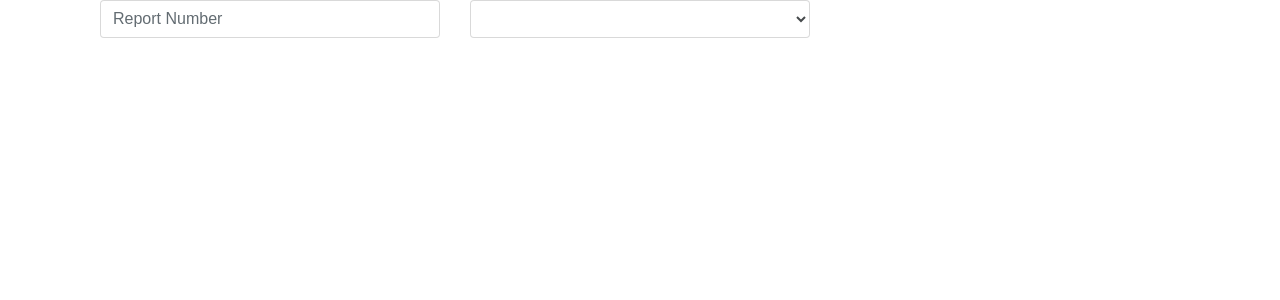
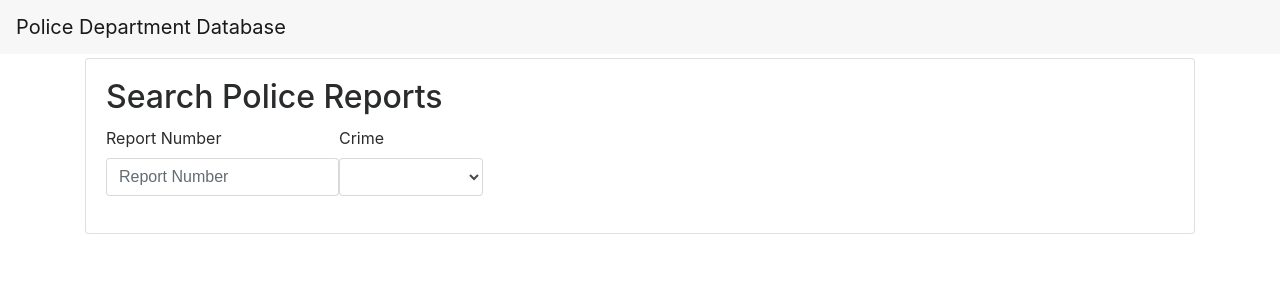
Before and after one commit to techknowfile/dbman, a Django app: page / in a window 1280 px wide. Shown: the top 300 px of the page. Run offline with Django 3.2, Linux system fonts and the light colour scheme; tables that the repository leaves empty hold one stand-in row (values such as "Sample post"); some libraries are stand-ins or nearby versions.

Commit message:
Updated search styling

```diff
--- a/dbman/templates/base.html
+++ b/dbman/templates/base.html
@@ -7,9 +7,14 @@
         <link href="{% static 'css/bootstrap.min.css' %}" rel="stylesheet" />
     </head>
     <body>
-        <div class="container">
-            {% block content %}
-            {% endblock %}
+        {% include 'navbar.html' %}
+        <div class="container" style="margin-top: 4px">
+            <div class="card">
+                <div class="card-block">
+                    {% block content %}
+                    {% endblock %}
+                </div>
+            </div>
         </div>
 
         <script src="{% static 'js/jquery-3.2.1.js' %}"></script>
--- /dev/null
+++ b/dbman/templates/navbar.html
@@ -0,0 +1,5 @@
+<nav class="navbar navbar-light bg-faded">
+    <a class="navbar-brand" href="#">
+        Police Department Database
+    </a>
+</nav>
--- a/search/templates/search/report_search.html
+++ b/search/templates/search/report_search.html
@@ -1,16 +1,18 @@
 {% extends "base.html" %}
 {% block content %}
 {% csrf_token %}
+<h2 class="card-title">Search Police Reports</h2>
 <div class="form-group">
-    <div class="col-md-12">
+    <div class="col-md-8">
         <div class="form-group row">
-            <div class="col-md-4">
-                <input type="text" id="search-reportNum" class='search-field form-control'name="reportNum" placeholder="Report Number"/>
+            <div class="w-20">
+                <label for="reportNum" class="control-label">Report Number</label>
+                <input type="text" id="search-reportNum" class='search-field form-control' name="reportNum" placeholder="Report Number"/>
             </div>
-            <div class="col-md-4">
-                <select class="form-control" id="search-crime"
-                    name="crime">
-                    <option></option>
+            <div class="w-20">
+                <label for="crime" class="control-label">Crime</label>
+                <select class="form-control" id="search-crime" name="crime">
+                    <option value="" selected></option>
 
                 </select>
             </div>
@@ -18,7 +20,7 @@
     </div>
 </div>
 
-<div id="search-results">
+<div id="search-results" class="col-md-10 mx-auto">
 
 </div>
 {% endblock %}
```
Also changed, not shown: search/templates/search/ajax_search.html (+12 -8 lines).
